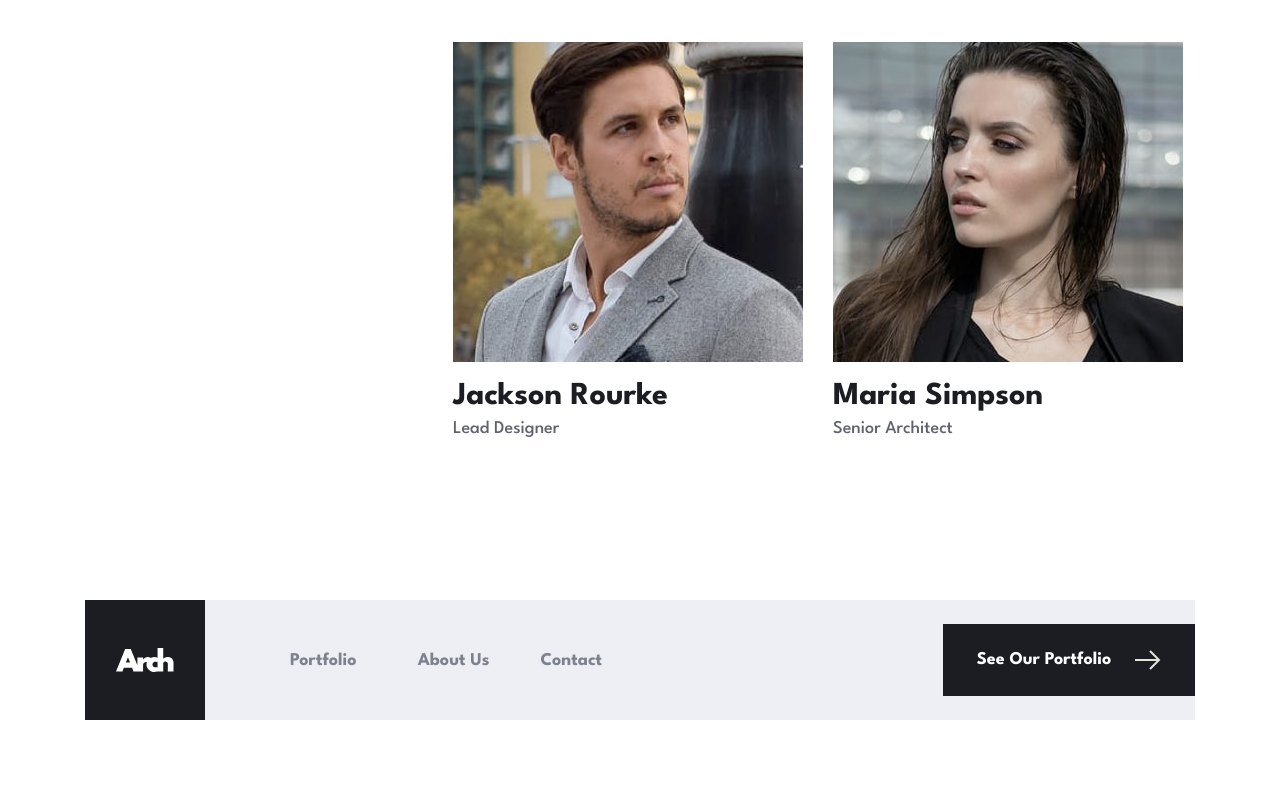
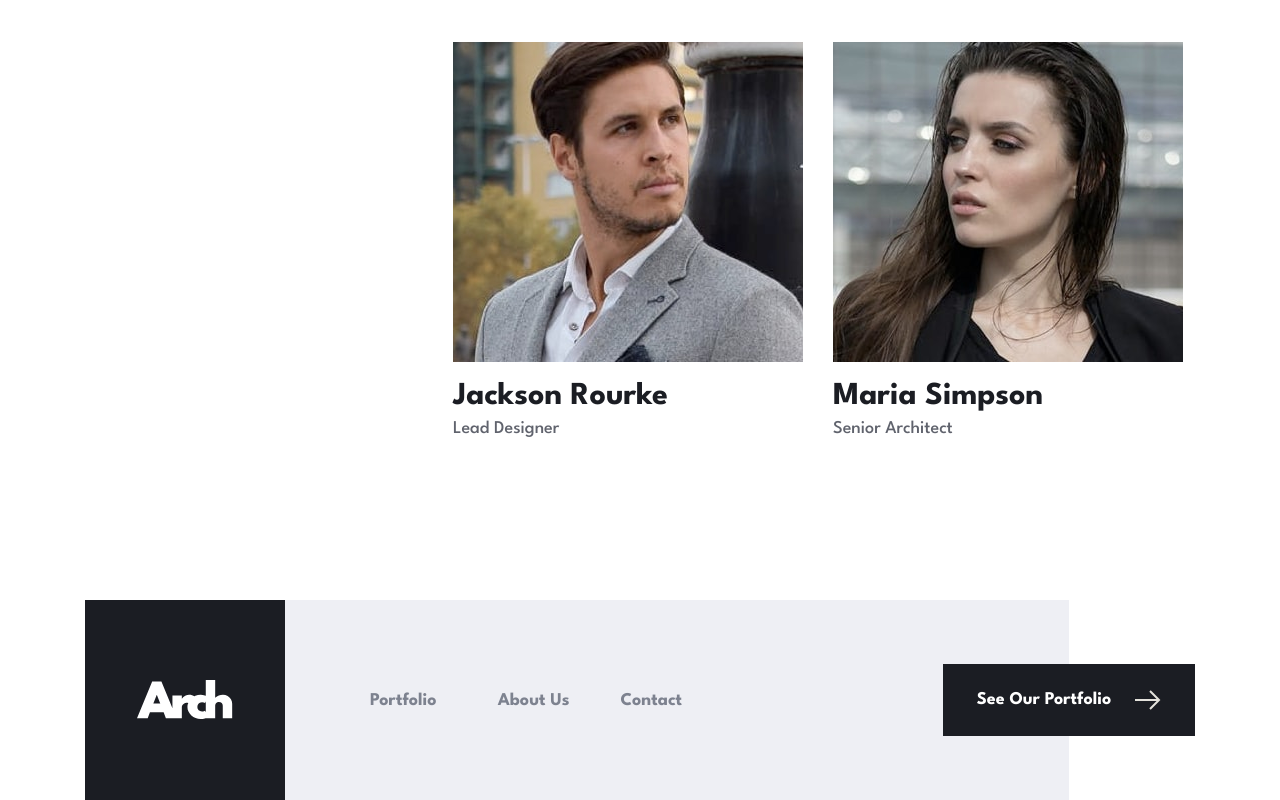
Before and after one commit to RoanMacmillan/arch-studio-vite, a React (Vite) app: page /about in a window 1280 px wide. Shown: the part 2251-3051 px from the top of the page. Before the commit the page ends 2971 px from the top, so only its background shows below. Built offline with nearby package versions, Linux system fonts and the light colour scheme.

Commit message:
temp fix

```diff
--- a/src/App.css
+++ b/src/App.css
@@ -93,11 +93,11 @@ a {
   display: none;
 }
 
-.fadeInLoad {
+/* .fadeInLoad {
   opacity: 1;
   visibility: visible;
   transition: opacity .7s ease-in-out, visibility .7s ease-in-out;
-}
+} */
 
 
 
@@ -116,10 +116,10 @@ a {
 }
 
 
-.hidden {
+/* .hidden {
   opacity: 0;
   visibility: hidden;
-}
+} */
 
 
 
--- a/src/components/Footer/Footer.jsx
+++ b/src/components/Footer/Footer.jsx
@@ -15,10 +15,12 @@ export default function Footer() {
         <Link className={styles.aboutLink} to="/about">About Us</Link>
         <Link to="/contact">Contact</Link>
       </nav>
-
+    <div className={styles.bWrapper}>
         <Button href='/portfolio' width="252px">
           See Our Portfolio
         </Button>
+        </div>
+        <div className={styles.whiteSq}></div>
     </footer>
   );
 }
--- a/src/components/Footer/Footer.module.css
+++ b/src/components/Footer/Footer.module.css
@@ -41,6 +41,10 @@
   width: 58px;
 }
 
+.whiteSq {
+  display: none;
+}
+
 
 
 @media screen and (min-width: 768px) {
@@ -77,15 +81,15 @@
     margin-left: auto;
     margin-right: auto;
     position: relative;
-    /* height: 200px; */
+    height: 200px;
   }
 
 
 
   .iconWrapper {
     margin-top: 0;
-    /* height: 200px;
-    width: 200px; */
+    height: 200px;
+    width: 200px;
   }
 
   .footerNav {
@@ -98,6 +102,21 @@
   }
 
   .logof {
-    /* width: 96.16px !important; */
+    width: 96.16px !important;
+  }
+
+  .whiteSq {
+    display: unset;
+    width: 126px;
+    height: 200px;
+    position: absolute;
+    background: white;
+    right: 0;
+
+
+  }
+
+  .bWrapper {
+    z-index: 100;
   }
 }
```
